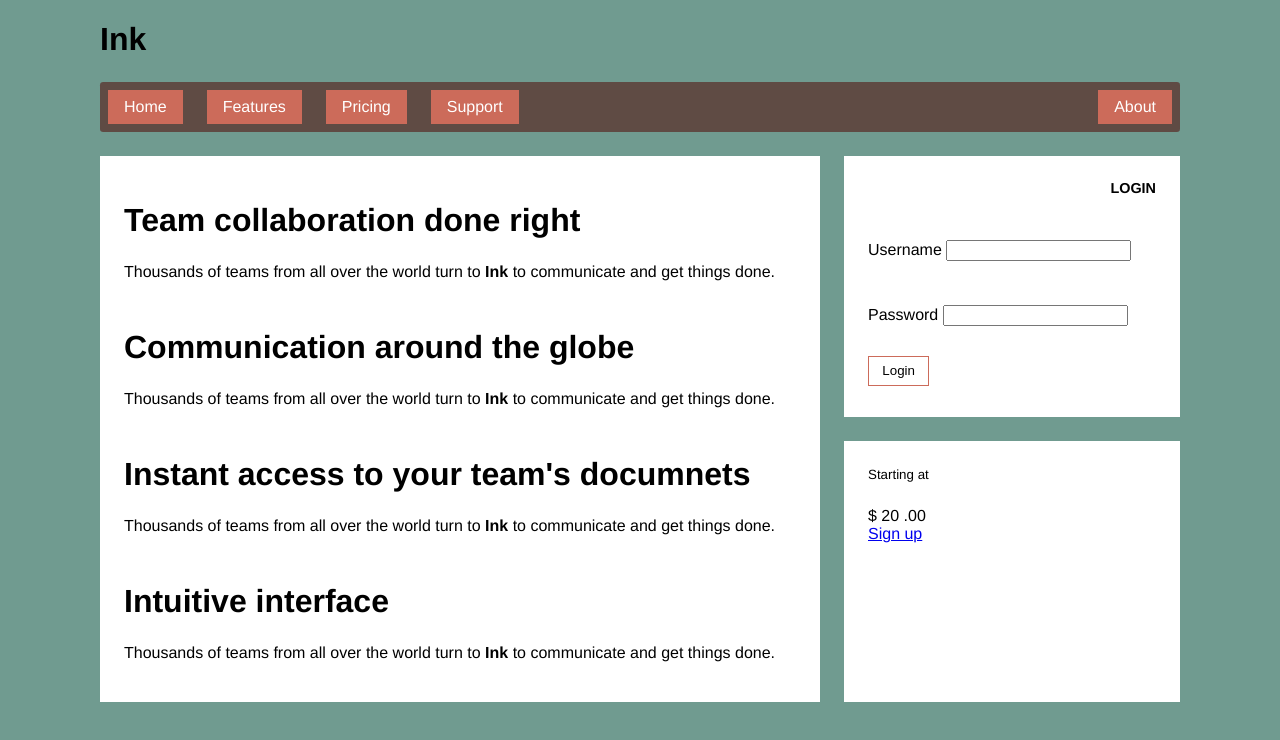
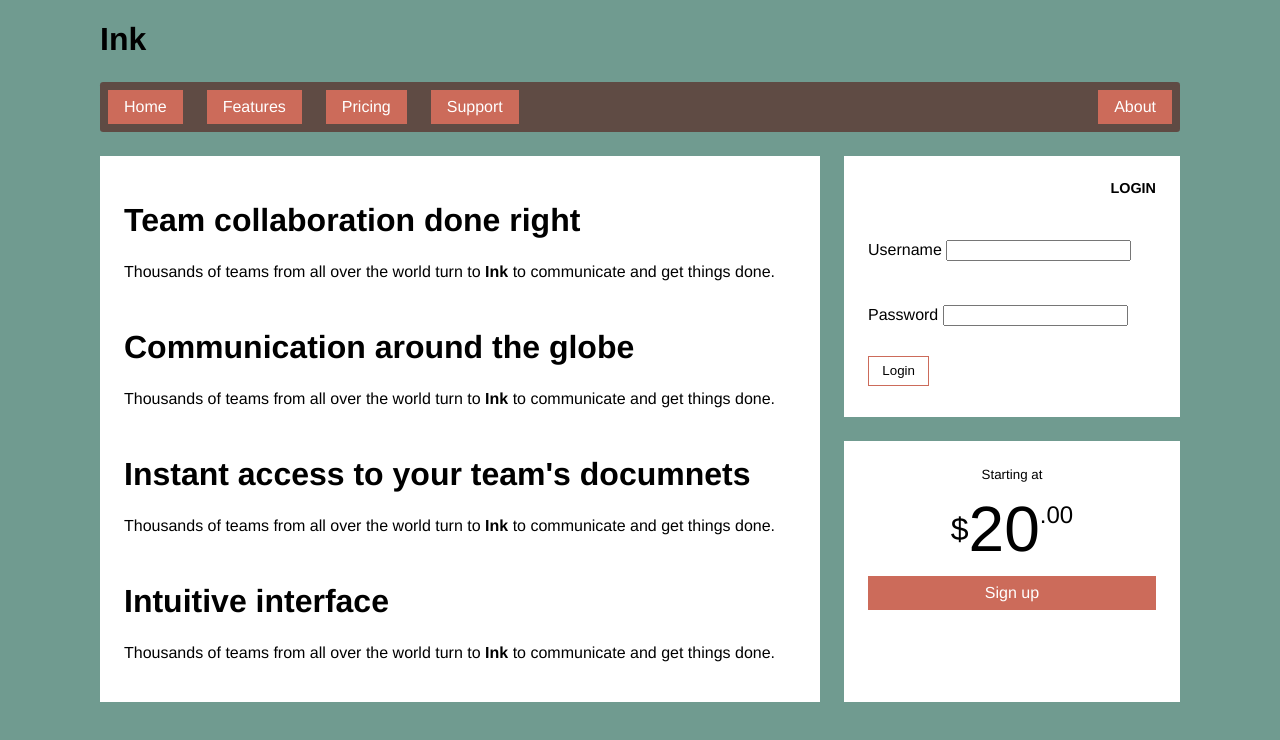
Before and after one commit to je-lopez/fe-int-prep, a plain HTML site: page css-in-depth/flexbox-layout/index.html in a window 1280 px wide. Drawn offline with Linux system fonts and the light colour scheme.

Commit message:
add style to price sections

```diff
--- a/css-in-depth/flexbox-layout/styles.css
+++ b/css-in-depth/flexbox-layout/styles.css
@@ -115,3 +115,39 @@ body * + * {
   padding: 0.5em 1em;
   cursor: pointer;
 }
+
+.centered {
+  text-align: center;
+}
+
+.cost {
+  display: flex;
+  justify-content: center; /* centers on main axis */
+  align-items: center; /* centers on cross axis */
+  line-height: 0.7;
+}
+
+.cost > span {
+  margin-top: 0; /* override margin from lobotomized owl */
+}
+
+.cost-currency {
+  font-size: 2rem;
+}
+
+.cost-dollars {
+  font-size: 4rem;
+}
+
+.cost-cents {
+  font-size: 1.5rem;
+  align-self: flex-start;
+}
+
+.cta-button {
+  display: block;
+  background-color: #cc6b5a;
+  color: white;
+  padding: 0.5em 1em;
+  text-decoration: none;
+}
```
